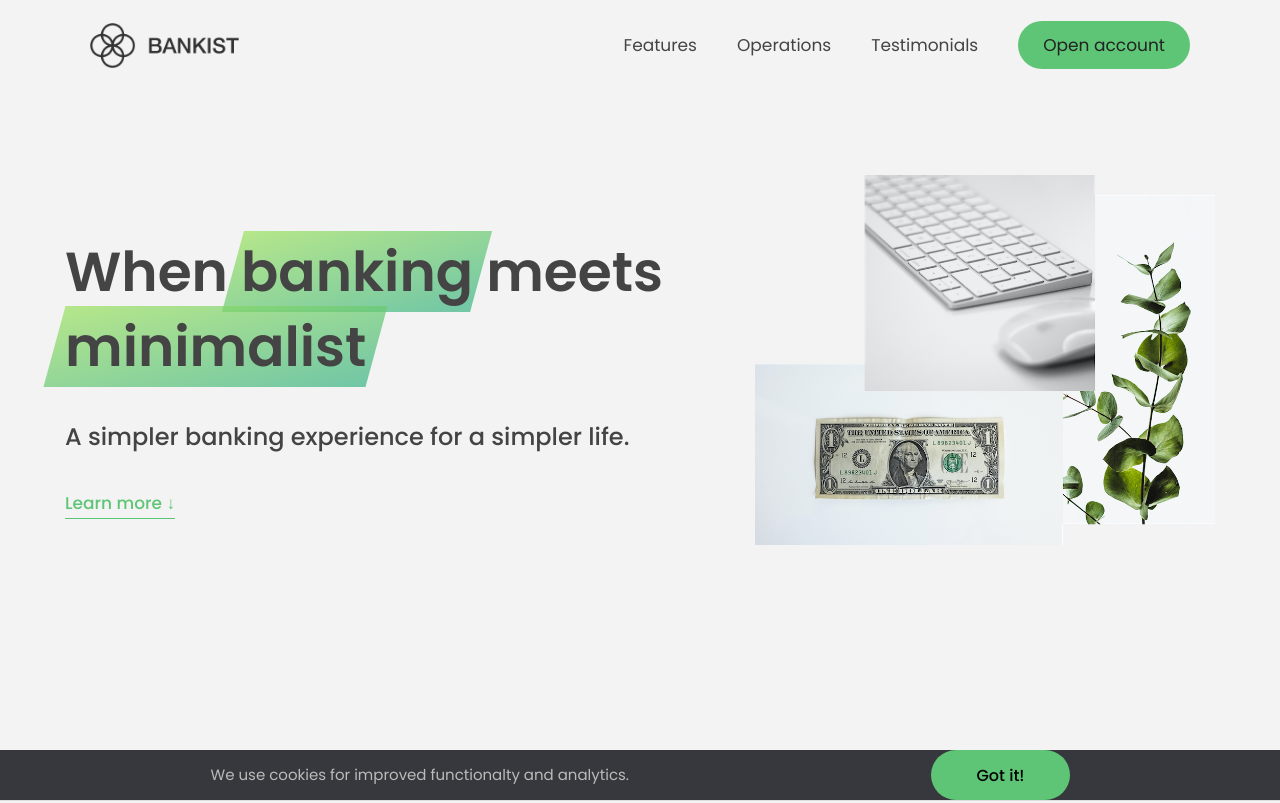
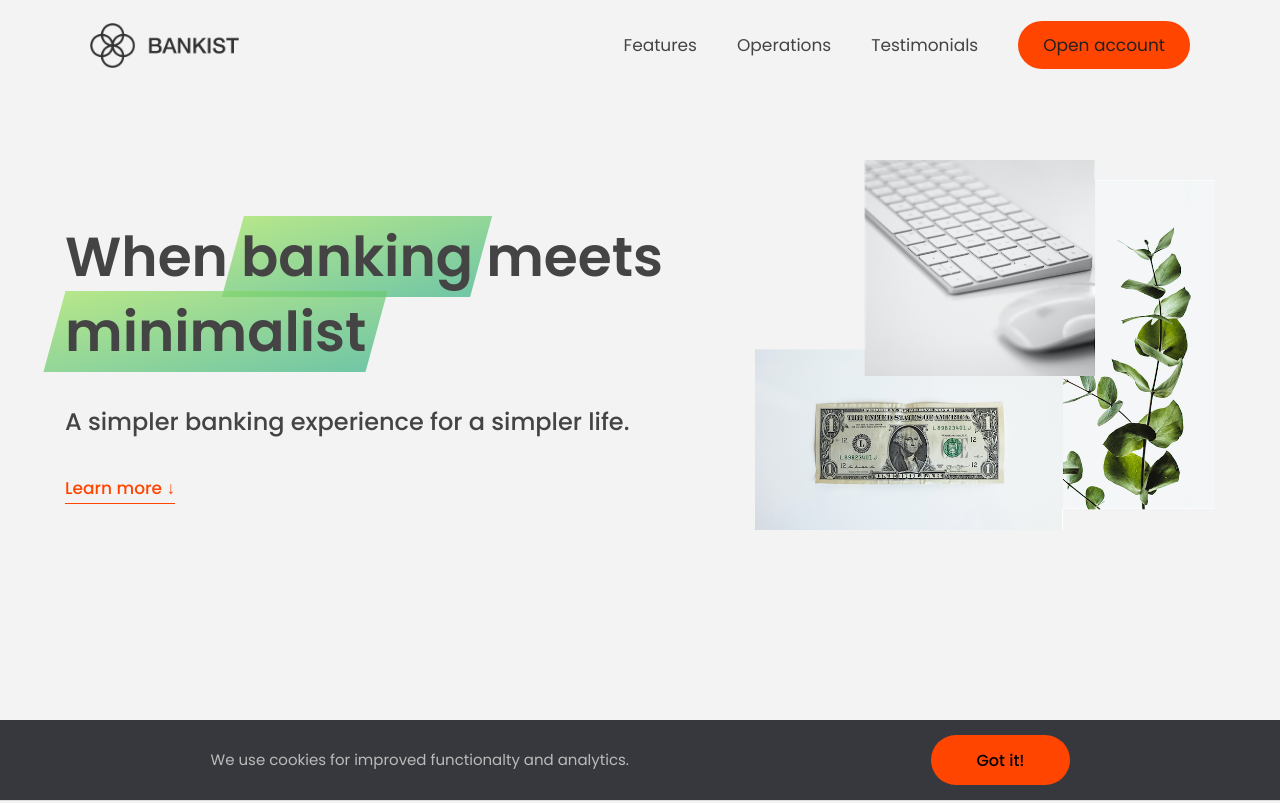
Before and after one commit to Daniel-Salas481/Bankist-dom, a plain HTML site: page index.html in a window 1280 px wide. Shown: the top 803 px of the page. Drawn offline with Linux system fonts and the light colour scheme.

Commit message:
Went over Styles, Attributes and Classes

```diff
--- a/index.html
+++ b/index.html
@@ -21,6 +21,7 @@
           alt="Bankist logo"
           class="nav__logo"
           id="logo"
+          designer="Jonas"
         />
         <ul class="nav__links">
           <li class="nav__item">
@@ -140,7 +141,10 @@
       <div class="operations">
         <div class="operations__tab-container">
           <button
-            class="btn operations__tab operations__tab--1 operations__tab--active"
+            class="
+              btn
+              operations__tab operations__tab--1 operations__tab--active
+            "
             data-tab="1"
           >
             <span>01</span>Instant Transfers
@@ -153,7 +157,11 @@
           </button>
         </div>
         <div
-          class="operations__content operations__content--1 operations__content--active"
+          class="
+            operations__content
+            operations__content--1
+            operations__content--active
+          "
         >
           <div class="operations__icon operations__icon--1">
             <svg>
--- a/script.js
+++ b/script.js
@@ -87,4 +87,41 @@ console.log(message.style.backgroundColor);
 console.log(getComputedStyle(message).color);
 console.log(getComputedStyle(message).height);
 
-message.style.height = getComputedStyle(message).height + 40 + "px";
+//changes the height of the message
+message.style.height =
+  Number.parseFloat(getComputedStyle(message).height, 10) + 30 + "px";
+
+//Easily change the stlye of the page
+document.documentElement.style.setProperty("--color-primary", "orangered");
+
+//Attributes
+const logo = document.querySelector(".nav__logo");
+console.log(logo.alt);
+console.log(logo.src);
+console.log(logo.className);
+
+logo.alt = "Beautiful minimalist logo";
+
+//Non-standard
+console.log(logo.designer);
+console.log(logo.getAttribute("designer"));
+logo.setAttribute("company", "Bankist");
+
+//the absolute URL of the image
+console.log(logo.src);
+//the literal URL of the image
+console.log(logo.getAttribute("src"));
+
+//link attributes
+const link = document.querySelector(".twitter-link");
+console.log(link.href);
+console.log(link.getAttribute("href"));
+
+//Classs
+logo.classList.add("c");
+logo.classList.remove("c");
+logo.classList.toggle("c");
+logo.classList.contains("c"); //not includes
+
+// Don't use
+// logo.className = "daniel";
```
